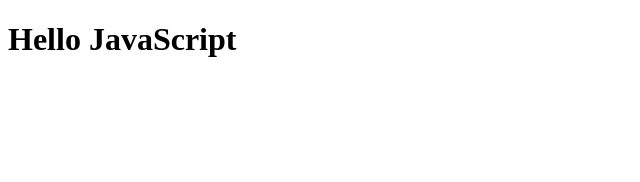
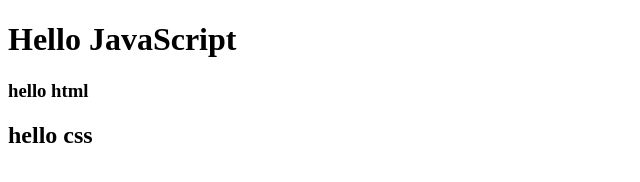
Before and after one commit to Adeel-Farooqi/demo-repo, a plain HTML site: page index.html in a window 1280 px wide. Shown: the whole page, without its empty margins (0-640 px from the left). Drawn offline with Linux system fonts and the light colour scheme.

Commit message:
h3 added

```diff
--- a/index.html
+++ b/index.html
@@ -7,6 +7,7 @@
 </head>
 <body>
     <h1>Hello JavaScript</h1>
-
+    <h3>hello html</h3>
+    <h2>hello css</h2>
 </body>
 </html>
```
